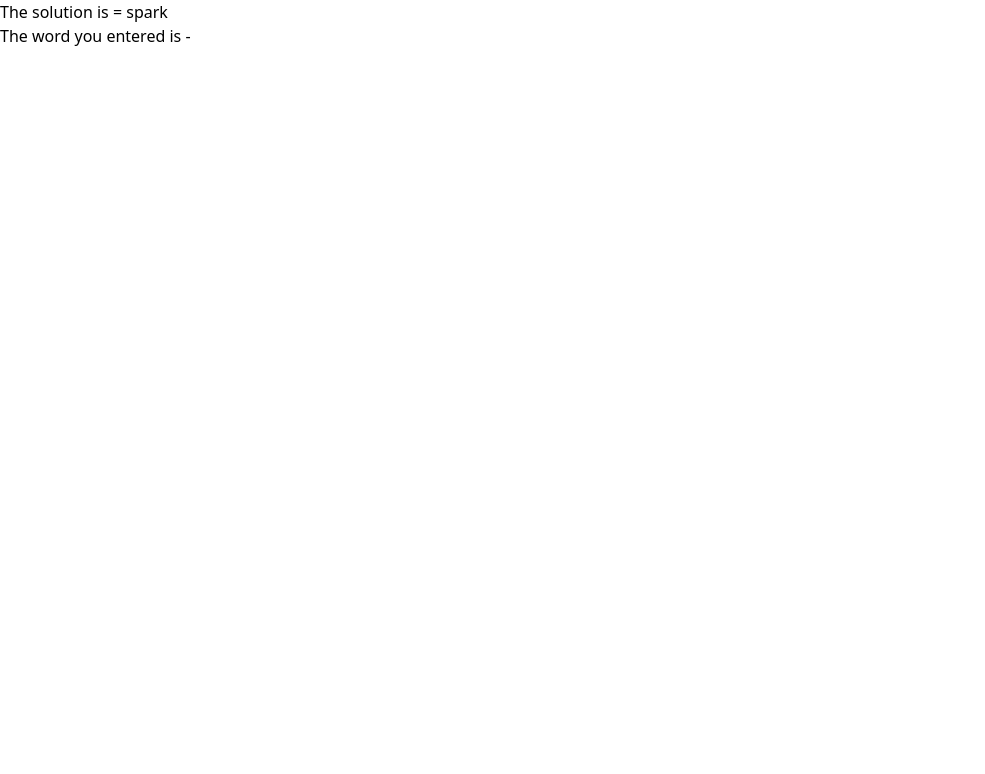
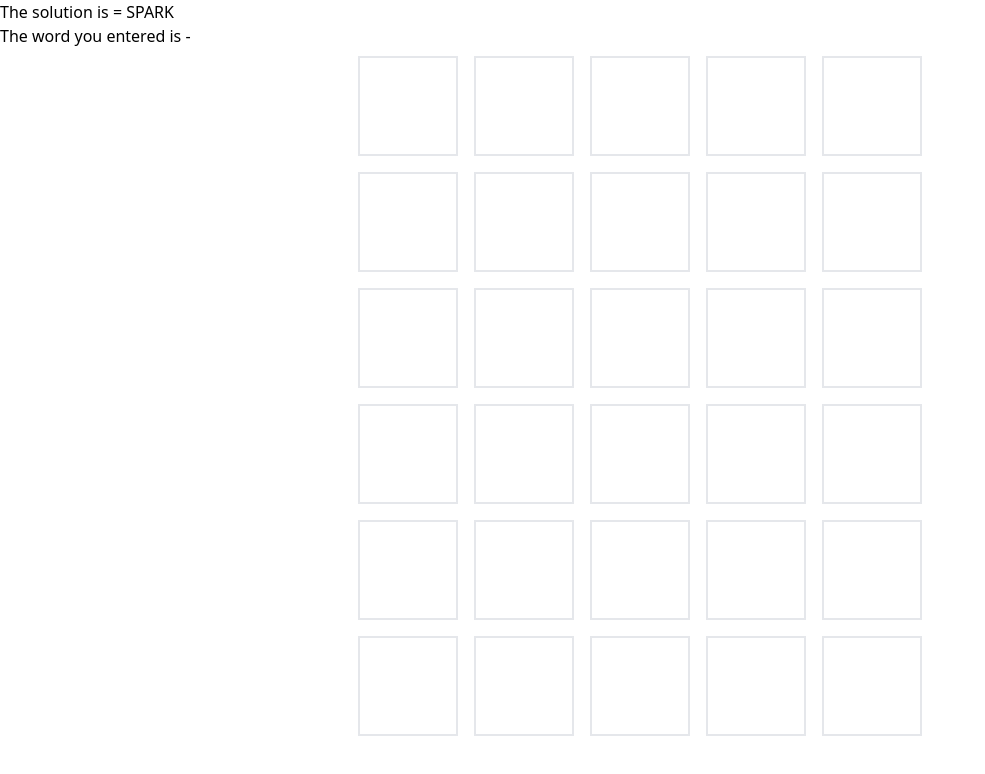
Before and after one commit to AyushKhamar/Wordle, a React (Vite) app: page / in a window 1280 px wide. Shown: the top 774 px of the page, without its empty margins (0-985 px from the left). Built offline with nearby package versions, Linux system fonts and the light colour scheme.

Commit message:
feat: work on UI

```diff
--- a/src/App.tsx
+++ b/src/App.tsx
@@ -5,12 +5,13 @@ import { Wordle } from "./components/Wordle";
 export default function App() {
   const [word, setWord] = useState<string>("ayush");
   useEffect(() => {
-    const randomWord = data[Math.floor(Math.random() * data.length)];
+    const randomWord =
+      data[Math.floor(Math.random() * data.length)].toLocaleUpperCase();
     setWord(randomWord);
   }, []);
   return (
     <main>
-      <div >{word && <Wordle word={word} />}</div>
+      <div>{word && <Wordle word={word} />}</div>
     </main>
   );
 }
--- a/src/components/grid.tsx
+++ b/src/components/Grid.tsx
@@ -1,3 +1,4 @@
+import { guessType } from "../hooks/useWordle";
 import { Row } from "./Row";
 
 export interface GridProps {
@@ -8,9 +9,9 @@ export interface GridProps {
 }
 export const Grid = ({ turn, currentGuess, guesses, isCorrect }: GridProps) => {
   return (
-    <div>
+    <div className="flex items-center justify-center flex-col">
       {guesses.map((item, index) => {
-        return <Row key={index} guesses={guesses}/>;
+        return <Row key={index} guess={item as guessType[]} />;
       })}
     </div>
   );
--- a/src/components/Row.tsx
+++ b/src/components/Row.tsx
@@ -1,14 +1,21 @@
-export interface RowProps  {
-  guesses:any[]
+import { guessType } from "../hooks/useWordle";
+
+export interface RowProps {
+  guess: guessType[];
 }
-export const Row = ({guesses}:RowProps) => {
+export const Row = ({ guess }: RowProps) => {
+  const letters = guess ? guess : new Array(5).fill({ key: "", color: "" });
   return (
     <div className="row flex items-center justify center">
-      <div className="p-2 m-2 b-2"></div>
-      <div className="p-2 m-2 b-2"></div>
-      <div className="p-2 m-2 b-2"></div>
-      <div className="p-2 m-2 b-2"></div>
-      <div className="p-2 m-2 b-2"></div>
+      {letters.map((item) => {
+        const styles = `p-2 m-2 border-2 h-[100px] w-[100px] text-6xl flex items-center justify-center`;
+        return (
+          <div className={styles} style={{ backgroundColor: item.color }}>
+            {" "}
+            {item.key}
+          </div>
+        );
+      })}
     </div>
   );
 };
--- a/src/components/Wordle.tsx
+++ b/src/components/Wordle.tsx
@@ -1,6 +1,6 @@
 import { useEffect } from "react";
-import { useWordle, useWordleProps } from "../hooks/useWordle";
-import { Grid } from "./grid";
+import { guessType, useWordle, useWordleProps } from "../hooks/useWordle";
+import { Grid } from "./Grid";
 
 export const Wordle = ({ word }: useWordleProps) => {
   const { currentGuess, handleKeyUp, guesses, isCorrect, turn } = useWordle({
@@ -14,6 +14,7 @@ export const Wordle = ({ word }: useWordleProps) => {
   useEffect(() => {
     console.log(guesses, turn, isCorrect);
   }, [guesses, turn, isCorrect]);
+  console.log("wordle component", guesses);
   return (
     <>
       <div>The solution is = {word}</div>
--- a/src/hooks/useWordle.ts
+++ b/src/hooks/useWordle.ts
@@ -1,6 +1,10 @@
 import { useState } from "react";
 export interface useWordleProps {
   word: string;
+}
+export interface guessType {
+  key: string;
+  color: string;
 }
 export const useWordle = ({ word }: useWordleProps) => {
   const [turn, setTurn] = useState(0);
@@ -10,13 +14,8 @@ export const useWordle = ({ word }: useWordleProps) => {
   const [isCorrect, setIsCorrect] = useState(false);
   const [usedKeys, setUsedKeys] = useState({}); // {a: 'grey', b: 'green', c: 'yellow'} etc
   //new guess - match the guessed words letter to show us green yellow or grey
-  const addNewGuess = (
-    formatGuess: {
-      key: string;
-      color: string;
-    }[],
-  ) => {
-    console.log("I am from the add new guess function");
+  const addNewGuess = (formatGuess: guessType[]) => {
+    //console.log("I am from the add new guess function");
     if (currentGuess === word) {
       setIsCorrect(true);
     }
@@ -53,42 +52,44 @@ export const useWordle = ({ word }: useWordleProps) => {
         solutionArray[solutionArray.indexOf(formattedGuess[i].key)] = "";
       }
     }
-    console.log("formatting the guess", currentGuess);
+    //console.log("formatting the guess", currentGuess);
     return formattedGuess;
   };
   //handle the submit part
   const handleKeyUp = (e: any) => {
-    const key = e.key;
-    console.log("value of key", key);
+    const key: string = e.key;
+    //console.log("value of key", key);
     if (key === "Enter") {
       //turn less than 5, do not allow duplicate, check if length is 5
       if (turn > 5) {
-        console.log("no more turns");
+        //console.log("no more turns");
         return;
       }
       if (history.includes(currentGuess)) {
-        console.log("already tried that word");
+        //console.log("already tried that word");
         return;
       }
       if (currentGuess.length !== 5) {
-        console.log("word must be 5 letters");
+        //console.log("word must be 5 letters");
         return;
       }
       const formattedGuess = formatGuess();
       addNewGuess(formattedGuess);
-      console.log(formattedGuess);
+      //console.log(formattedGuess);
     }
     if (key === "Backspace") {
       setCurrentGuess(currentGuess.slice(0, -1));
       return;
     }
     if (/^[A-Za-z]$/.test(key)) {
-      console.log("value of key", key);
+      //console.log("value of key", key);
 
       if (currentGuess.length < 5)
-        setCurrentGuess((currentGuess) => currentGuess + key);
+        setCurrentGuess(
+          (currentGuess) => currentGuess + key.toLocaleUpperCase(),
+        );
     } else return;
-    console.log(currentGuess);
+    //console.log(currentGuess);
   };
 
   return { turn, currentGuess, guesses, isCorrect, handleKeyUp };
```
